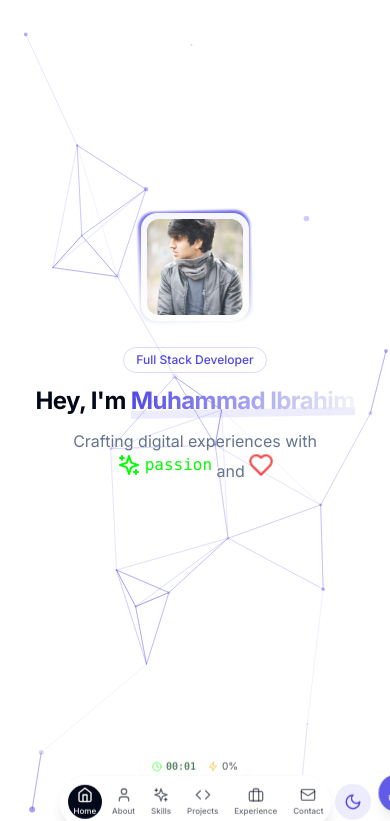
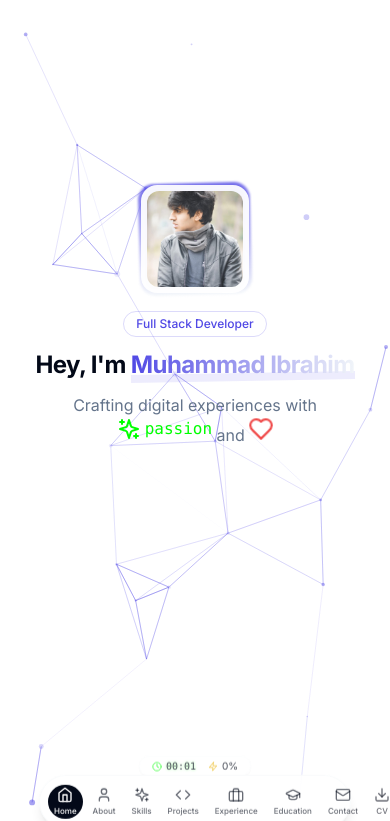
Before and after one commit to Zalaann/dev-portfolio, a Next.js app: page / in a window 390 px wide. Shown: the top 821 px of the page. Built offline with nearby package versions, Linux system fonts and the light colour scheme.

Commit message:
Update HeroSection and Navbar layout and navigation
Adjusted spacing and margin classes in HeroSection for improved layout. In Navbar, added 'Education' to navigation, increased compact nav max width, and moved the CV download button into the navigation bar for better accessibility.

```diff
--- a/src/components/HeroSection.tsx
+++ b/src/components/HeroSection.tsx
@@ -126,7 +126,7 @@ export default function HeroSection() {
     <motion.section
       ref={containerRef}
       id="home"
-      className="relative min-h-[100vh] flex flex-col items-center overflow-hidden px-4 sm:px-6 pt-2 sm:pt-24 pb-16"
+      className="relative min-h-[100vh] flex flex-col items-center overflow-hidden px-4 sm:px-6 pt-0 sm:pt-24 pb-16"
       initial="hidden"
       animate="visible"
       variants={containerAnimation}
@@ -140,14 +140,14 @@ export default function HeroSection() {
 
       <motion.div
         style={{ y, opacity, scale, willChange: "transform, opacity" }}
-        className="relative z-10 text-center w-full max-w-4xl mx-auto space-y-3 sm:space-y-8 mt-0 sm:mt-8 flex flex-col justify-center min-h-screen sm:min-h-0 sm:justify-start"
+        className="relative z-10 text-center w-full max-w-4xl mx-auto space-y-2 sm:space-y-8 mt-0 sm:mt-8 flex flex-col justify-center min-h-screen sm:min-h-0 sm:justify-start"
       >
-        <div className="flex flex-col justify-center min-h-screen sm:min-h-0 sm:justify-start -mt-20 sm:mt-0">
+        <div className="flex flex-col justify-center min-h-screen sm:min-h-0 sm:justify-start -mt-32 sm:mt-0">
         <motion.div
           variants={profileAnimation}
           initial={{ scale: 0, opacity: 0 }}
           animate={profileControls}
-          className="mx-auto mb-6 sm:mb-10 mt-0 sm:mt-12"
+          className="mx-auto mb-4 sm:mb-10 mt-0 sm:mt-12"
           style={{ willChange: "transform, opacity" }}
         >
           <ProfileCard />
--- a/src/components/Navbar.tsx
+++ b/src/components/Navbar.tsx
@@ -31,6 +31,7 @@ export default function Navbar() {
     { name: "Skills", href: "#skills-showcase", icon: Sparkles },
     { name: "Projects", href: "#projects", icon: Code },
     { name: "Experience", href: "#experience", icon: Briefcase },
+    { name: "Education", href: "#education", icon: GraduationCap },
     { name: "Contact", href: "#contact", icon: Mail },
   ];
 
@@ -214,7 +215,7 @@ export default function Navbar() {
         {/* Compact Navigation */}
         <motion.div
           className="bg-background/80 backdrop-blur-md shadow-lg rounded-full border border-border/20 px-2 py-1.5"
-          style={{ maxWidth: "70%" }}
+          style={{ maxWidth: "80%" }}
           initial={{ y: 100, opacity: 0 }}
           animate={{
             y: isVisible ? 0 : 100,
@@ -238,27 +239,18 @@ export default function Navbar() {
                 <span className="text-[8px] mt-0.5 font-medium">{item.name}</span>
               </a>
             ))}
+            <button
+              onClick={handleDownloadCV}
+              className="flex flex-col items-center justify-center px-1.5 py-0.5 rounded-full transition-all duration-300 text-foreground/60 hover:text-foreground"
+            >
+              <Download className="w-4 h-4" />
+              <span className="text-[8px] mt-0.5 font-medium">CV</span>
+            </button>
             <div className="scale-90">
               <ThemeToggle />
             </div>
           </div>
         </motion.div>
-
-        {/* Separate Download CV Button */}
-        <motion.button
-          onClick={handleDownloadCV}
-          className="absolute -right-4 bg-primary text-white rounded-full p-2 shadow-lg border border-primary/20"
-          initial={{ x: 100, opacity: 0 }}
-          animate={{
-            x: isVisible ? 0 : 100,
-            opacity: isVisible ? 1 : 0
-          }}
-          transition={{ duration: 0.5, delay: 0.1 }}
-          whileHover={{ scale: 1.1 }}
-          whileTap={{ scale: 0.9 }}
-        >
-          <Download className="w-5 h-5" />
-        </motion.button>
       </div>
     </>
   );
```
